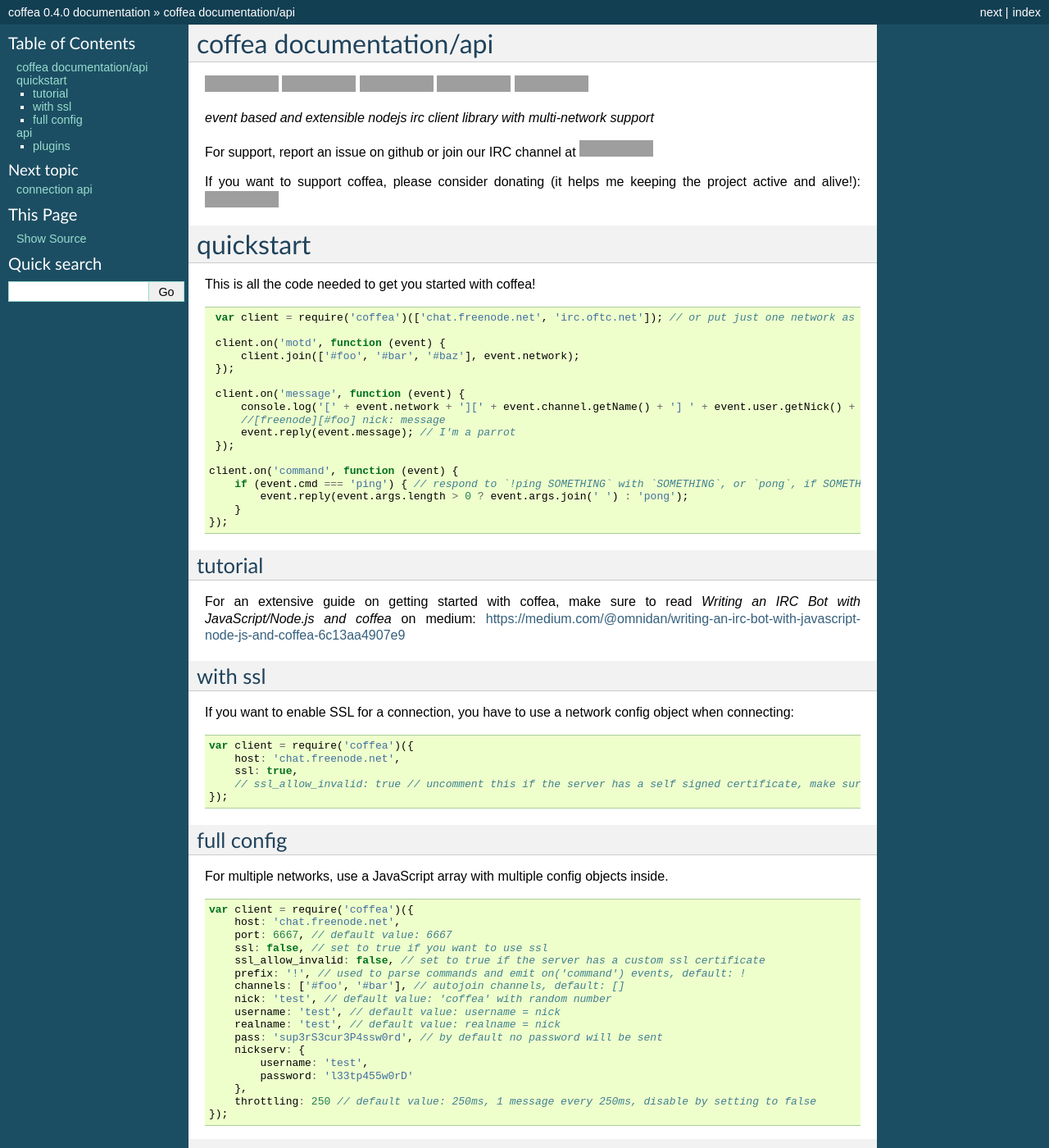
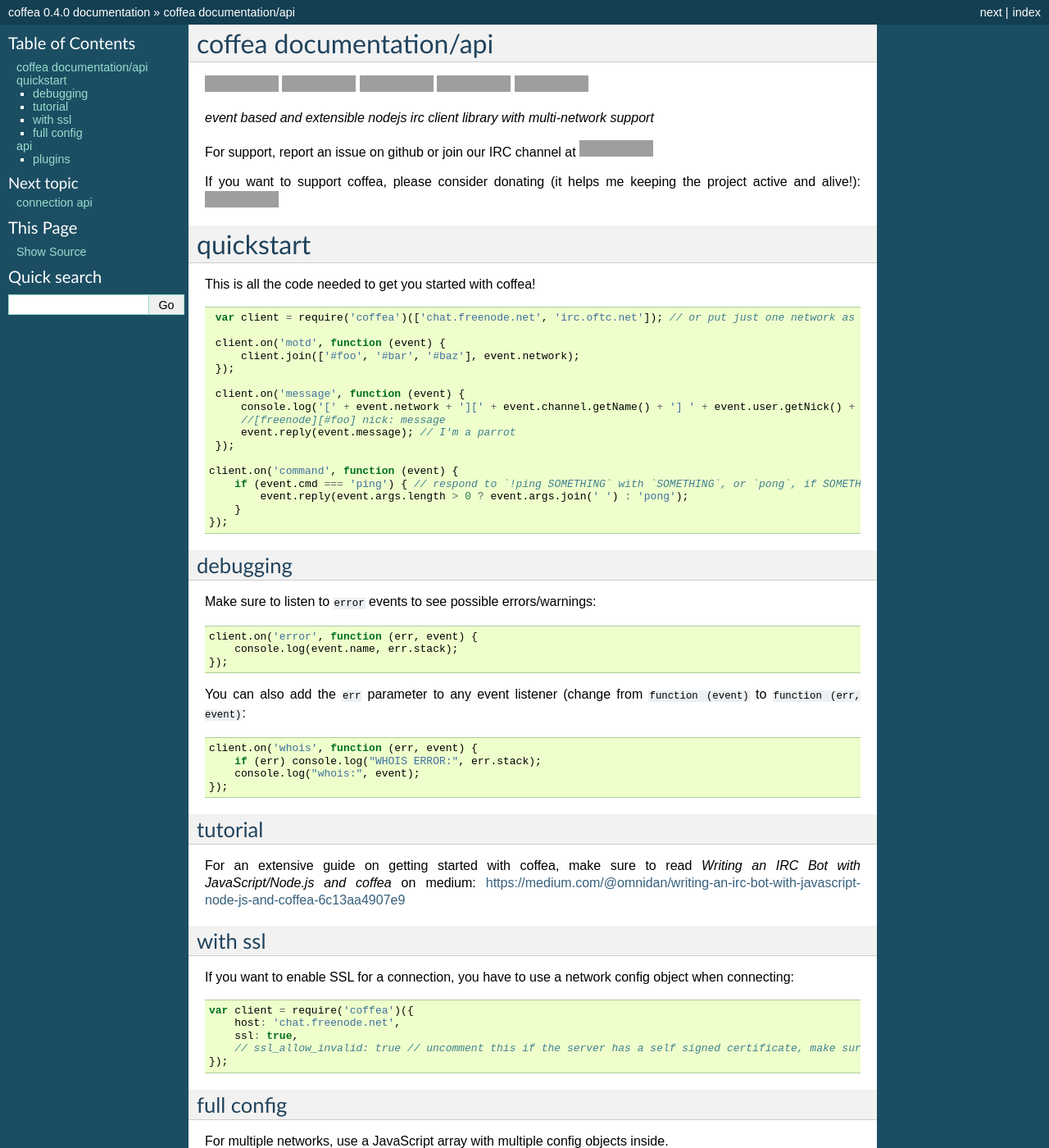
Before and after one commit to caffeinery/coffea-docs, a Sphinx documentation site: the page built from source/index.rst, in a window 1280 px wide and 1400 px high. Shown: the whole window at 82% size. Built offline with Sphinx 7.4.7, drawn with Linux system fonts in a browser that asks for light colours; grey boxes are pictures that could not be loaded.

Commit message:
index.js: add debugging/error info

```diff
--- a/source/index.rst
+++ b/source/index.rst
@@ -54,6 +54,25 @@
        }
    });
 
+debugging
+---------
+
+Make sure to listen to ``error`` events to see possible errors/warnings:
+
+.. code-block:: javascript
+
+    client.on('error', function (err, event) {
+        console.log(event.name, err.stack);
+    });
+
+You can also add the ``err`` parameter to any event listener (change from ``function (event)`` to ``function (err, event)``:
+
+.. code-block:: javascript
+
+    client.on('whois', function (err, event) {
+        if (err) console.log("WHOIS ERROR:", err.stack);
+        console.log("whois:", event);
+    });
 
 tutorial
 --------
```
